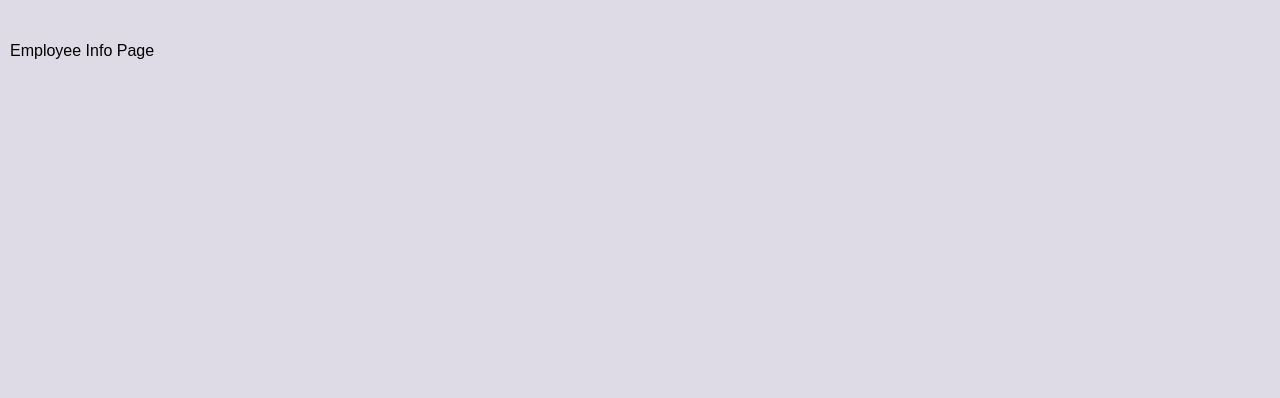
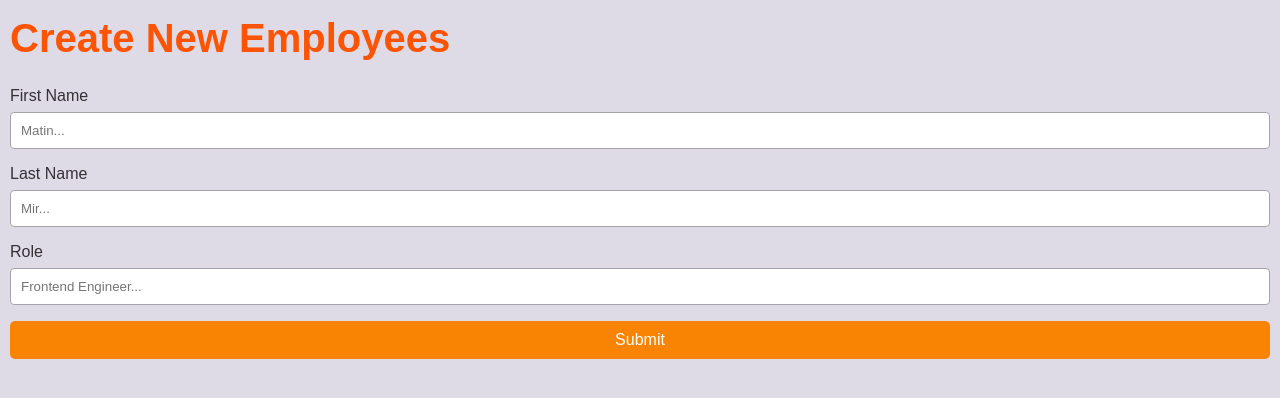
Before and after one commit to Matin297/employees-recoder-app-client, a React (Create React App) app: page /create-employee in a window 1280 px wide. Shown: the top 398 px of the page. Built offline with nearby package versions, Linux system fonts and the light colour scheme; the HTML template or start-up script is replaced by a standard one.

Commit message:
Adds create employee page

```diff
--- a/src/components/Grid.tsx
+++ b/src/components/Grid.tsx
@@ -1,4 +1,4 @@
-import { ReactNode } from 'react';
+import { ReactNode, ElementType } from 'react';
 import styled, { css } from 'styled-components';
 
 type GridProps = {
@@ -11,6 +11,7 @@ type GridProps = {
     alignself?: string
     direction?: string
     wrap?: string
+    as?: ElementType
 }
 
 const GridWrapper = styled.div<GridProps>`
--- a/src/configs/routes.ts
+++ b/src/configs/routes.ts
@@ -2,7 +2,7 @@ import { FC } from "react";
 import { RouteComponentProps } from "react-router-dom";
 import EmployeesPage from "pages/employees/employees";
 import EmployeePage from "pages/employee/employee";
-import SubmitEmployeePage from "pages/submit-employee/submit-employee";
+import CreateEmployeePage from "pages/create-employee/create-employee";
 import EditEmployeePage from "pages/edit-employee/edit-employee";
 
 type LayoutType = {
@@ -30,15 +30,15 @@ const routes: Route[] = [
     layout: Layout.DASHBOARD,
   },
   {
+    component: CreateEmployeePage,
+    path: "/create-employee",
+    title: "Create New Employees",
+    layout: Layout.DASHBOARD,
+  },
+  {
     component: EmployeePage,
     path: "/:id",
     exact: true,
-    layout: Layout.DASHBOARD,
-  },
-  {
-    component: SubmitEmployeePage,
-    path: "/:id/submit",
-    title: "Create New Employees",
     layout: Layout.DASHBOARD,
   },
   {
--- /dev/null
+++ b/src/pages/create-employee/create-employee.tsx
@@ -0,0 +1,20 @@
+import Grid from 'components/Grid';
+import Input from 'components/Input';
+import Button from 'components/Button';
+
+function SubmitEmployeePage() {
+
+    // TODO -> adds validations and request to server to create one employee
+
+    return (
+        <Grid container direction="column" as="form" gap={1}>
+            <Input label="First Name" id="first_name" placeholder="Matin..." color="primary" />
+            <Input label="Last Name" id="last_name" placeholder="Mir..." color="primary" />
+            <Input label="Role" id="role" placeholder="Frontend Engineer..." color="primary" />
+
+            <Button variant="filled" color="primary"> Submit </Button>
+        </Grid>
+    )
+}
+
+export default SubmitEmployeePage;
--- a/src/pages/submit-employee/submit-employee.tsx
+++ /dev/null
@@ -1,7 +0,0 @@
-function SubmitEmployeePage() {
-    return (
-        <div> Submit Employee Page </div>
-    )
-}
-
-export default SubmitEmployeePage;
```
